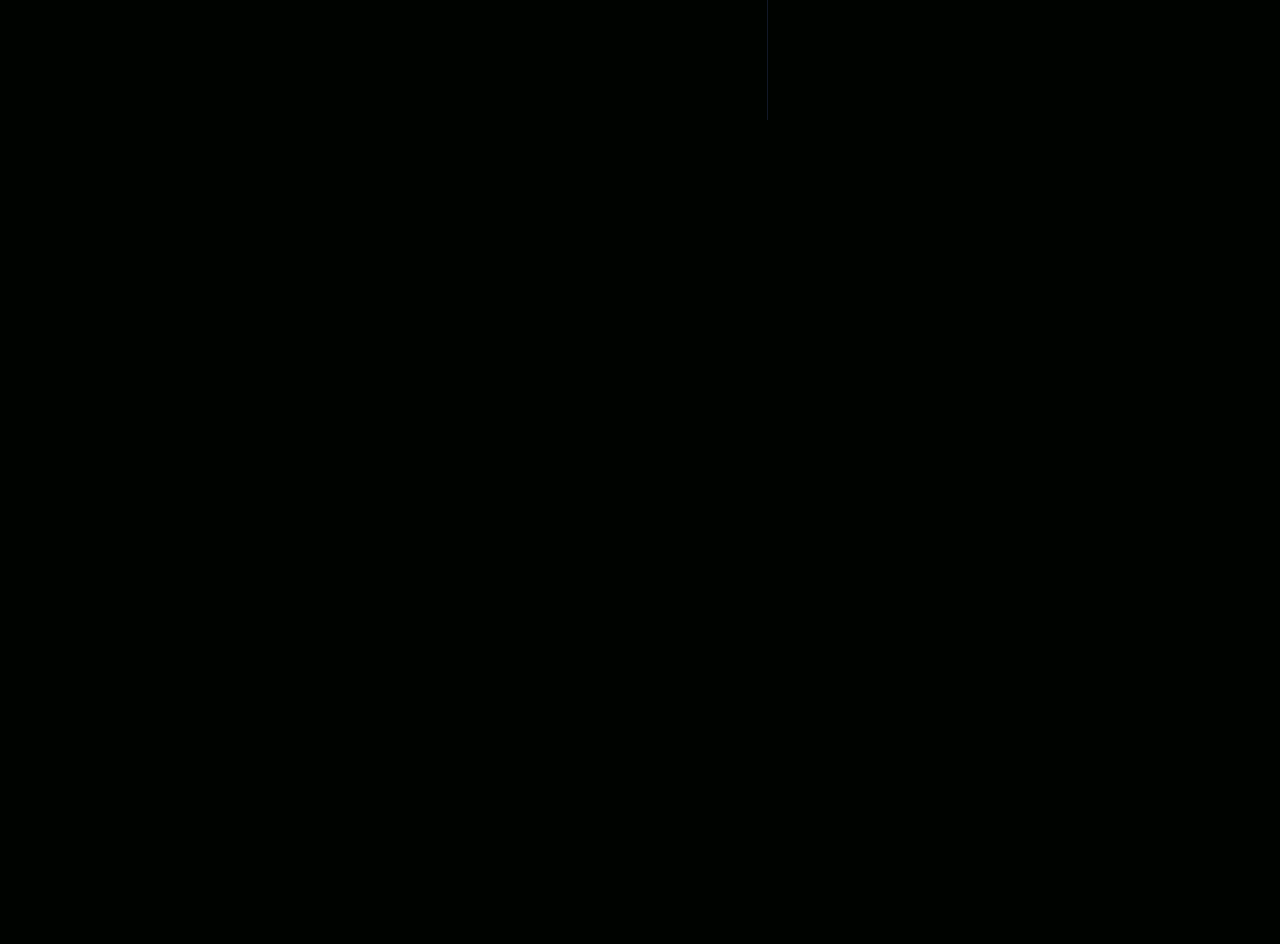
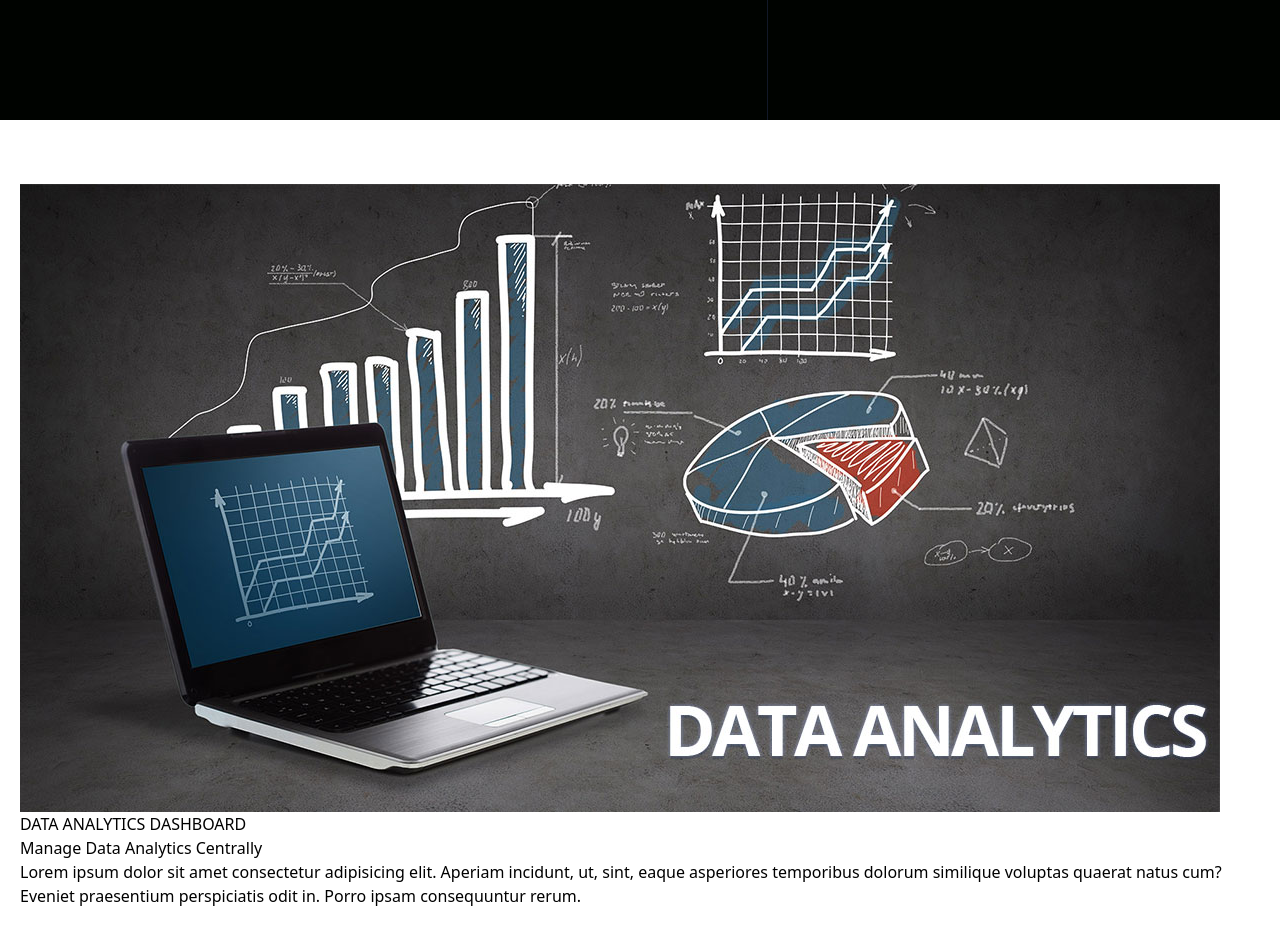
Before and after one commit to Titus-muchoki/webportal, a React (Create React App) app: page / in a window 1280 px wide. Shown: the part 680-1624 px from the top of the page. Before the commit the page ends 800 px from the top, so only its background shows below. Built offline with nearby package versions, Linux system fonts and the light colour scheme.

Commit message:
add the initial files

```diff
--- a/src/App.js
+++ b/src/App.js
@@ -1,3 +1,4 @@
+import Analytics from "./components/Analytics";
 import Hero from "./components/Hero";
 import Navbar from "./components/Navbar";
 
@@ -6,6 +7,7 @@ function App() {
     <div>
     <Navbar/>
     <Hero />
+    <Analytics/>
     </div>
   );
 }
--- a/src/components/Analytics.jsx
+++ b/src/components/Analytics.jsx
@@ -1,9 +1,20 @@
 import React from "react";
-
+import Analy from '../asset/data-analytics1.jpg'
 const Analytics = () => {
     return(
-        <div>
-
+        <div className='w-full bg-white py-16 px-4'>
+            <div className='max-w-[1240px] mx-auto md:grid-cols-2'>
+            <img src={Analy} alt="/" />
+            <div>
+            <p>DATA ANALYTICS DASHBOARD</p>
+            <h1>Manage Data Analytics Centrally</h1>
+            <p>
+                Lorem ipsum dolor sit amet consectetur adipisicing elit.
+                Aperiam incidunt, ut, sint, eaque asperiores temporibus dolorum similique voluptas quaerat natus cum?
+                Eveniet praesentium perspiciatis odit in. Porro ipsam consequuntur rerum.
+            </p>
+            </div>
+            </div>
         </div>
     )
 }
```
Also changed, not shown: src/asset/ana.jpg (added), src/asset/data-analytics1.jpg (added).
